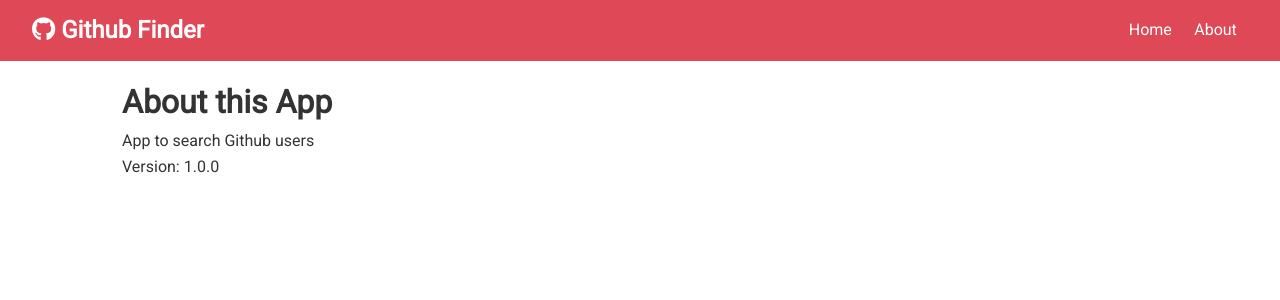
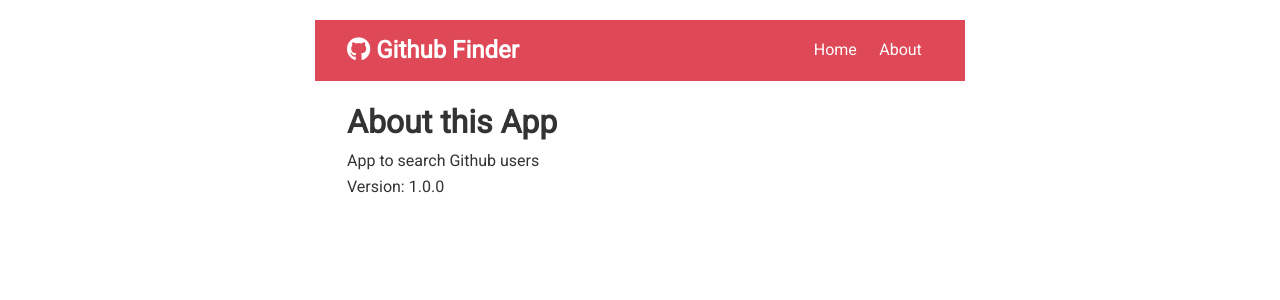
Before and after one commit to ZultanZul/react-course-github, a React (Create React App) app: page /about in a window 1280 px wide. Shown: the top 300 px of the page. Built offline with nearby package versions, Linux system fonts and the light colour scheme; no server answers.

Commit message:
amend: Center App

```diff
--- a/src/App.css
+++ b/src/App.css
@@ -38,6 +38,11 @@ ul {
 
 img {
   width: 100%;
+}
+
+.App {
+  max-width: 650px;
+  margin: 20px auto;
 }
 
 /* Utilities */
@@ -129,24 +134,31 @@ img {
 .p {
   padding: 0.5rem;
 }
+
 .p-1 {
   padding: 1rem;
 }
+
 .p-2 {
   padding: 2rem;
 }
+
 .p-3 {
   padding: 3rem;
 }
+
 .py {
   padding: 0.5rem 0;
 }
+
 .py-1 {
   padding: 1rem 0;
 }
+
 .py-2 {
   padding: 2rem 0;
 }
+
 .py-3 {
   padding: 3rem 0;
 }
@@ -155,24 +167,31 @@ img {
 .m {
   margin: 0.5rem;
 }
+
 .m-1 {
   margin: 1rem;
 }
+
 .m-2 {
   margin: 2rem;
 }
+
 .m-3 {
   margin: 3rem;
 }
+
 .my {
   margin: 0.5rem 0;
 }
+
 .my-1 {
   margin: 1rem 0;
 }
+
 .my-2 {
   margin: 2rem 0;
 }
+
 .my-3 {
   margin: 3rem 0;
 }
```
